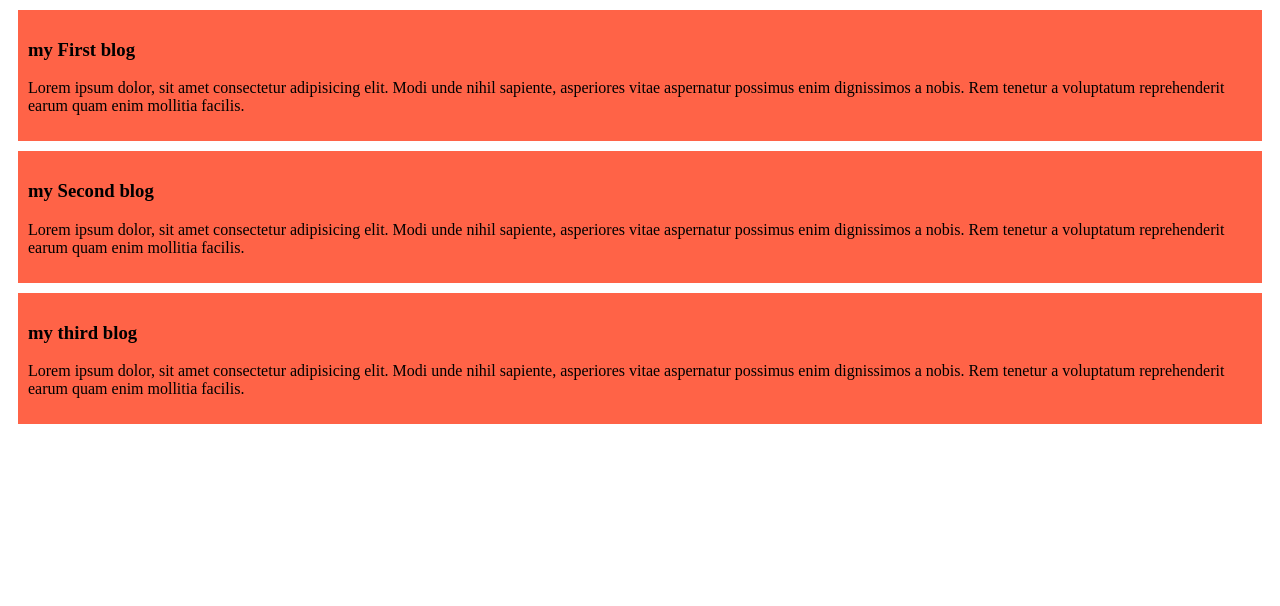
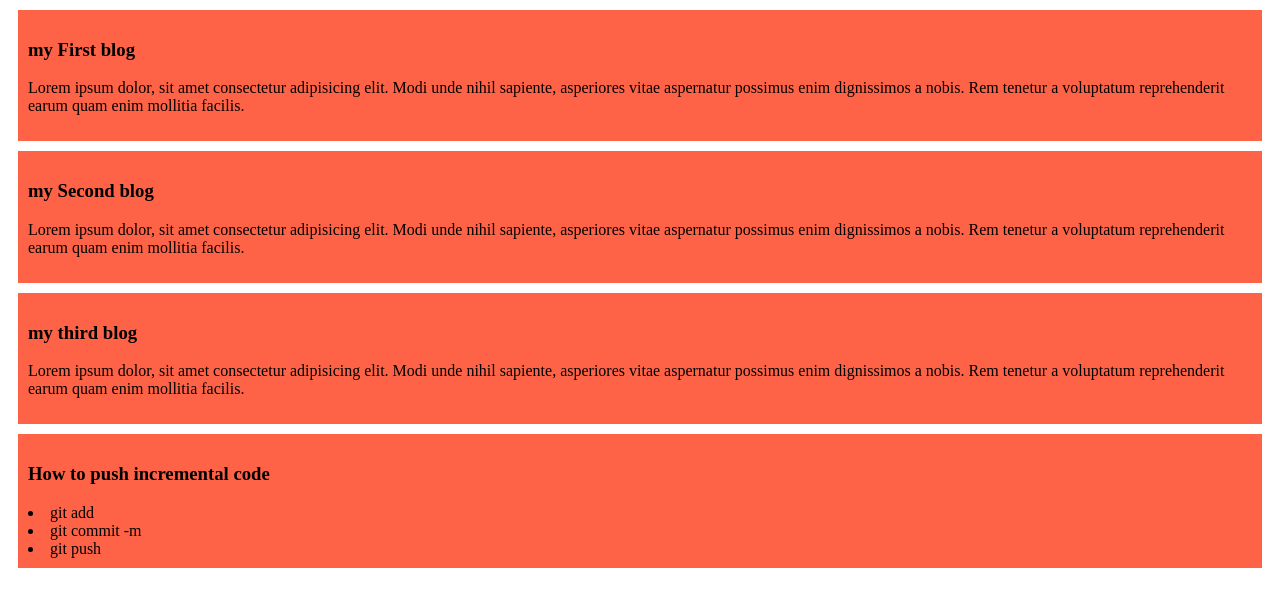
Before and after one commit to Irfan056/My-simple-github-repo, a plain HTML site: page index.html in a window 1280 px wide. Drawn offline with Linux system fonts and the light colour scheme.

Commit message:
my third add

```diff
--- a/index.html
+++ b/index.html
@@ -19,5 +19,11 @@
         <h3>my third blog</h3>
         <p>Lorem ipsum dolor, sit amet consectetur adipisicing elit. Modi unde nihil sapiente, asperiores vitae aspernatur possimus enim dignissimos a nobis. Rem tenetur a voluptatum reprehenderit earum quam enim mollitia facilis.</p>
     </div>
+    <div>
+        <h3>How to push incremental code</h3>
+        <li>git add</li>
+        <li>git commit -m</li>
+        <li>git push</li>
+    </div>
 </body>
 </html>
```
